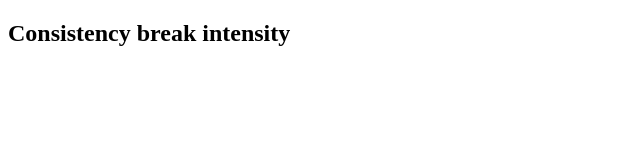
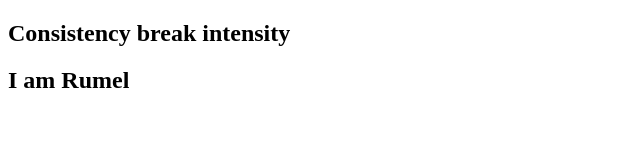
Before and after one commit to Rumel0606/html_project, a plain HTML site: page index.html in a window 1280 px wide. Shown: the whole page, without its empty margins (0-640 px from the left). Drawn offline with Linux system fonts and the light colour scheme.

Commit message:
ADDING NEW

```diff
--- a/index.html
+++ b/index.html
@@ -8,6 +8,6 @@
 <body>
 
     <h2>Consistency break intensity</h2>
-
+    <h2>I am Rumel </h2>
 </body>
 </html>
```
